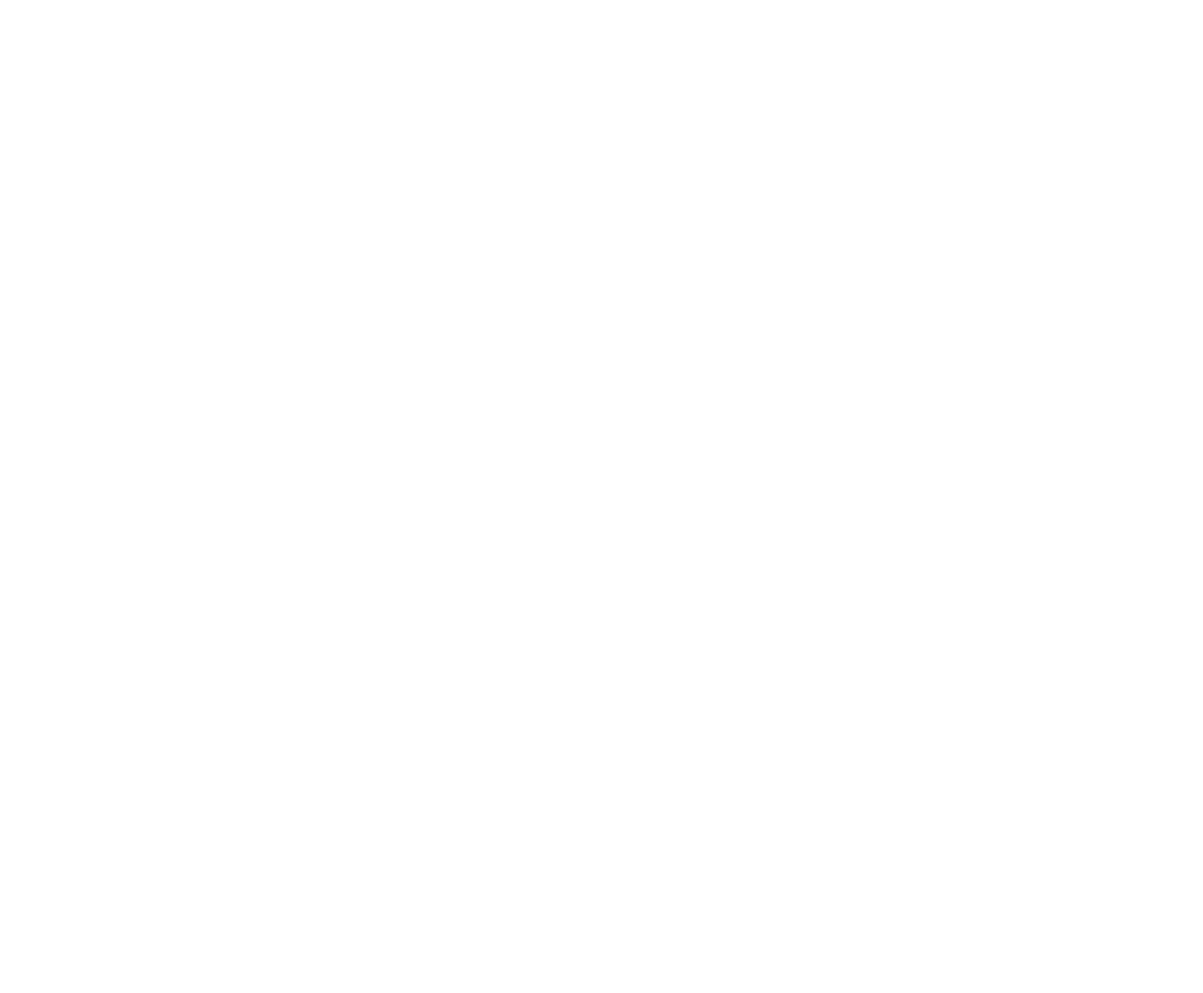
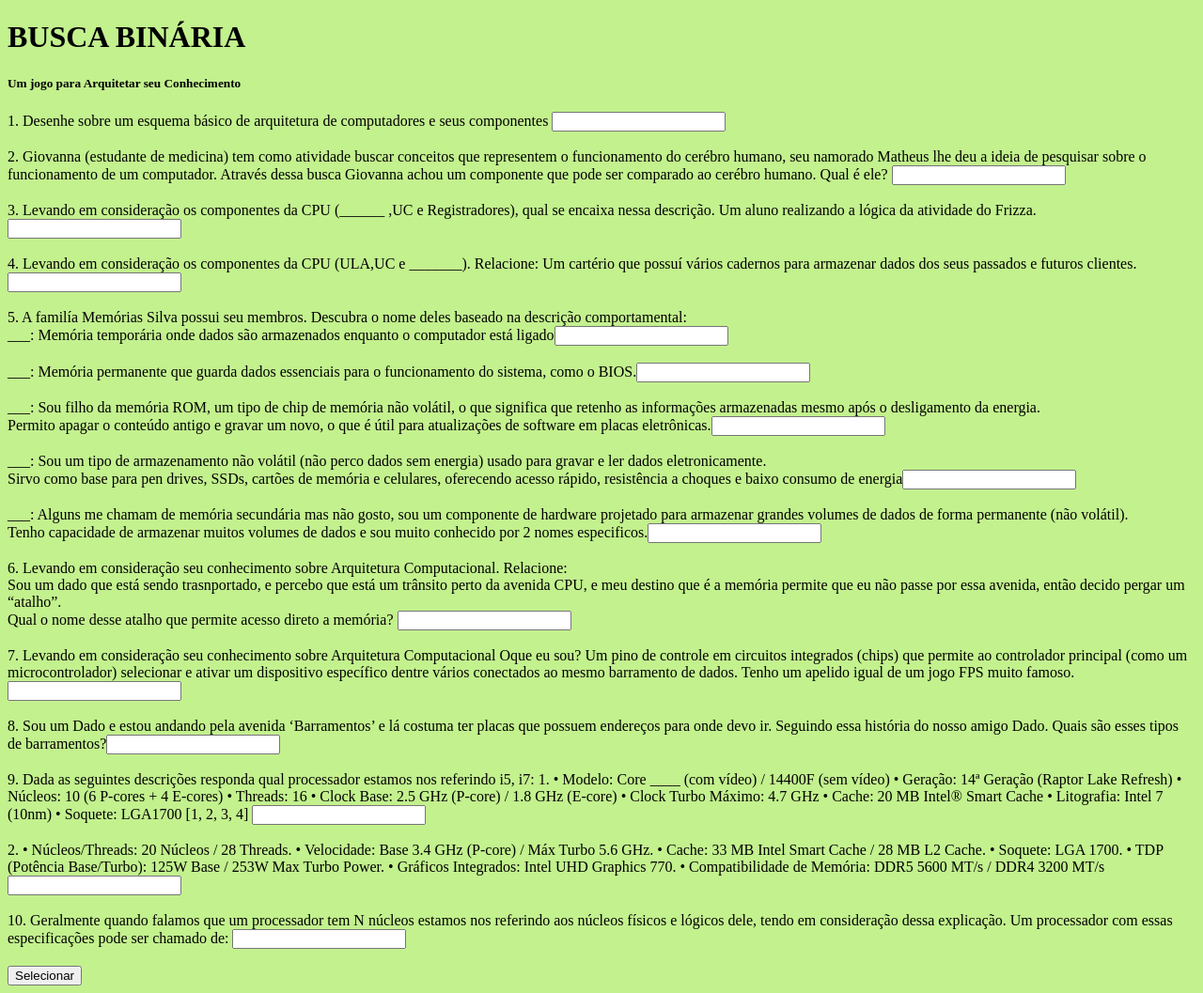
Before and after one commit to MathBernardino/BuscaBinaria, a plain HTML site: page index.html in a window 1280 px wide. Shown: the whole page at 94% size. Before the commit the page ends 800 px from the top, so only its background shows below. Drawn offline with Linux system fonts and the light colour scheme.

Commit message:
FEAT Criação/Formataçãp de todas as perguntas

```diff
--- a/index.html
+++ b/index.html
@@ -1,11 +1,120 @@
 <!DOCTYPE html>
 <html lang="en">
+
 <head>
     <meta charset="UTF-8">
     <meta name="viewport" content="width=device-width, initial-scale=1.0">
     <title>Busca Binária</title>
+    <link href="script.js">
+    <link rel="stylesheet" href="style.css">
 </head>
-<body>
+
+<body class="body">
+    <div class="title">
+        <h1>BUSCA BINÁRIA</h1>
+        <h5>Um jogo para Arquitetar seu Conhecimento</h5>
+    </div>
+
+    <div class="container_Perguntas">
+        <label class="enunciado">1. Desenhe sobre um esquema básico de arquitetura de computadores e seus
+            componentes</label>
+        <input id="ipt_R1"><br><br>
+
+        <label class="enunciado">2. Giovanna (estudante de medicina) tem como atividade buscar conceitos que representem
+            o funcionamento do cerébro humano, seu namorado Matheus lhe deu a ideia de pesquisar sobre o funcionamento
+            de um computador.
+            Através dessa busca Giovanna achou um componente que pode ser comparado ao cerébro humano. Qual é ele?
+        </label>
+        <input id="ipt_R2"><br><br>
+
+        <label class="enunciado">3. Levando em consideração os componentes da CPU (______ ,UC e Registradores), qual se
+            encaixa nessa descrição.
+            Um aluno realizando a lógica da atividade do Frizza.
+        </label>
+        <input id="ipt_R3"><br><br>
+
+        <label class="enunciado">4. Levando em consideração os componentes da CPU (ULA,UC e _______).
+            Relacione: Um cartério que possuí vários cadernos para armazenar dados dos seus passados e futuros clientes.
+        </label>
+        <input id="ipt_R4"><br><br>
+
+        <label class="enunciado">5. A familía Memórias Silva possui seu membros. Descubra o nome deles baseado na
+            descrição comportamental:<br>
+            ___: Memória temporária onde dados são armazenados enquanto o computador está ligado<input id="ipt_R5a"><br><br>
+
+            ___: Memória permanente que guarda dados essenciais para o funcionamento do sistema, como o BIOS.<input id="ipt_R5b"><br><br>
+
+            ___: Sou filho da memória ROM, um tipo de chip de memória não volátil, o que significa que retenho as
+            informações armazenadas mesmo após o desligamento da energia. <br>
+            Permito apagar o conteúdo antigo e gravar um novo, o que é útil para atualizações de software em placas
+            eletrônicas.<input id="ipt_R5c"><br><br>
+
+            ___: Sou um tipo de armazenamento não volátil (não perco dados sem energia) usado para gravar e ler dados
+            eletronicamente.<br>
+            Sirvo como base para pen drives, SSDs, cartões de memória e celulares, oferecendo acesso rápido, resistência
+            a choques e baixo consumo de energia<input id="ipt_R5d"><br><br>
+
+            ___: Alguns me chamam de memória secundária mas não gosto, sou um componente de hardware projetado para
+            armazenar grandes volumes de dados de forma permanente (não volátil).<br>
+            Tenho capacidade de armazenar muitos volumes de dados e sou muito conhecido por 2 nomes especificos.<input id="ipt_R5e"><br><br>
+        </label>
+
+
+        <label class="enunciado">6. Levando em consideração seu conhecimento sobre Arquitetura Computacional. Relacione:
+            <br>
+            Sou um dado que está sendo trasnportado, e percebo que está um trânsito perto da avenida CPU, e meu destino
+            que é a memória permite que eu não passe por essa avenida, então decido pergar um “atalho”. <br>
+            Qual o nome desse atalho que permite acesso direto a memória? <input id="ipt_R6"><br><br>
+        </label>
+
+        <label class="enunciado">7. Levando em consideração seu conhecimento sobre Arquitetura Computacional
+            Oque eu sou? Um pino de controle em circuitos integrados (chips) que permite ao controlador principal (como
+            um microcontrolador) selecionar e ativar um dispositivo específico dentre vários conectados ao mesmo
+            barramento de dados. Tenho um apelido igual de um jogo FPS muito famoso. <input id="ipt_R7"><br><br>
+        </label>
+
+        <label class="enunciado">8. Sou um Dado e estou andando pela avenida ‘Barramentos’ e lá costuma ter placas que
+            possuem endereços para onde devo ir. Seguindo essa história do nosso amigo Dado.
+            Quais são esses tipos de barramentos?<input id="ipt_R8"><br><br>
+        </label>
+
+        <label class="enunciado">
+            9. Dada as seguintes descrições responda qual processador estamos nos referindo i5, i7:
+            1.
+            • Modelo: Core ____ (com vídeo) / 14400F (sem vídeo)
+            • Geração: 14ª Geração (Raptor Lake Refresh)
+            • Núcleos: 10 (6 P-cores + 4 E-cores)
+            • Threads: 16
+            • Clock Base: 2.5 GHz (P-core) / 1.8 GHz (E-core)
+            • Clock Turbo Máximo: 4.7 GHz
+            • Cache: 20 MB Intel® Smart Cache
+            • Litografia: Intel 7 (10nm)
+            • Soquete: LGA1700 [1, 2, 3, 4]
+            <input id="ipt_R9a">
+            <br><br>
+
+            2.
+            • Núcleos/Threads: 20 Núcleos / 28 Threads.
+            • Velocidade: Base 3.4 GHz (P-core) / Máx Turbo 5.6 GHz.
+            • Cache: 33 MB Intel Smart Cache / 28 MB L2 Cache.
+            • Soquete: LGA 1700.
+            • TDP (Potência Base/Turbo): 125W Base / 253W Max Turbo Power.
+            • Gráficos Integrados: Intel UHD Graphics 770.
+            • Compatibilidade de Memória: DDR5 5600 MT/s / DDR4 3200 MT/s
+            <input id="ipt_R9b">
+            <br><br>
+        </label>
+
+        <label class="enunciado">
+            10. Geralmente quando falamos que um processador tem N núcleos estamos nos referindo aos núcleos físicos e
+            lógicos dele, tendo em consideração dessa explicação. Um processador com essas especificações pode ser
+            chamado de: <input id="ipt_R10">
+            <br><br>
+        </label>
+
+        <button onclick="Tentativa()">Selecionar</button>
+    </div>
 
 </body>
+
 </html>
--- /dev/null
+++ b/style.css
@@ -0,0 +1,3 @@
+.body {
+    background-color: rgb(195, 241, 142);
+}
```
Also changed, not shown: script.js (added).
